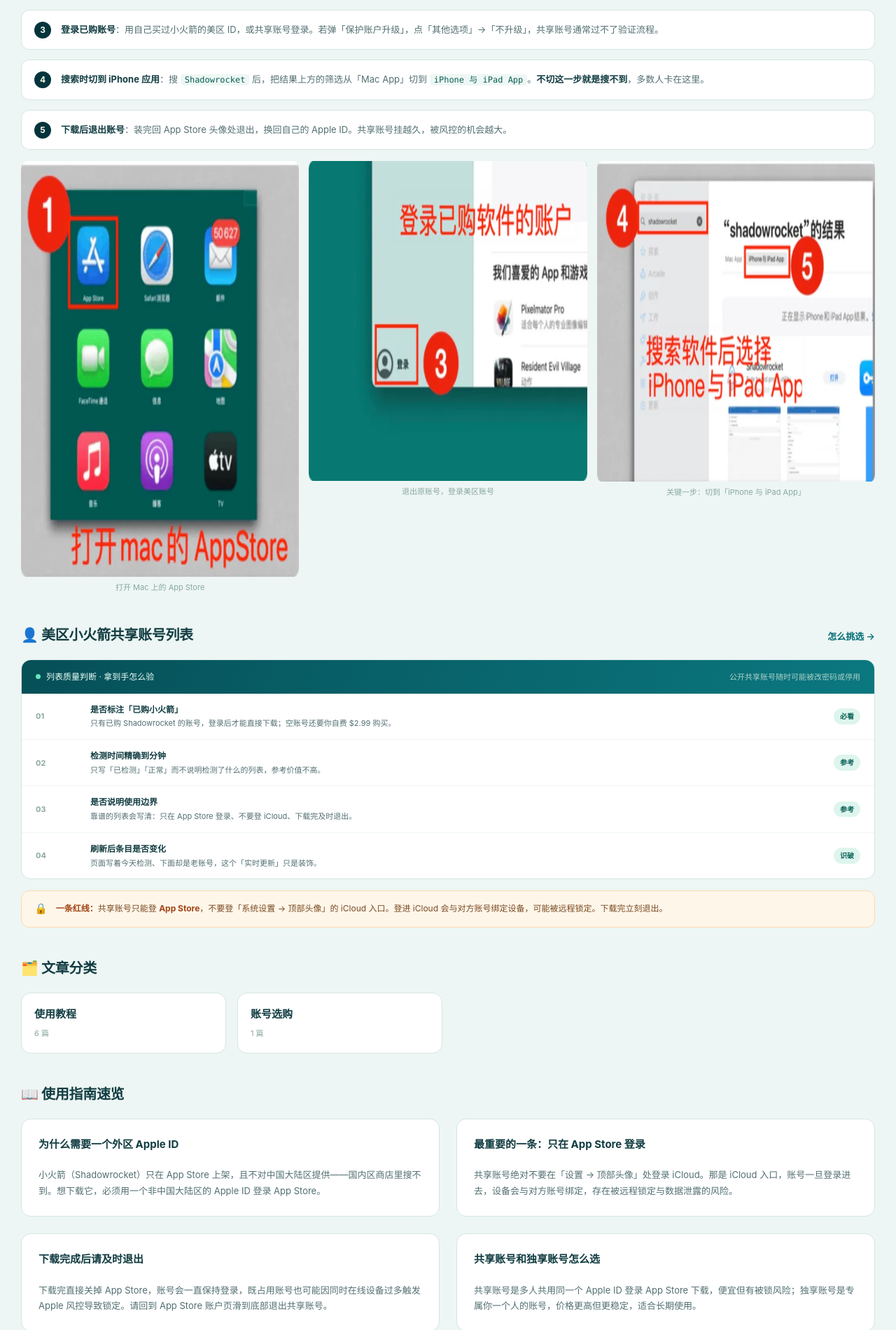
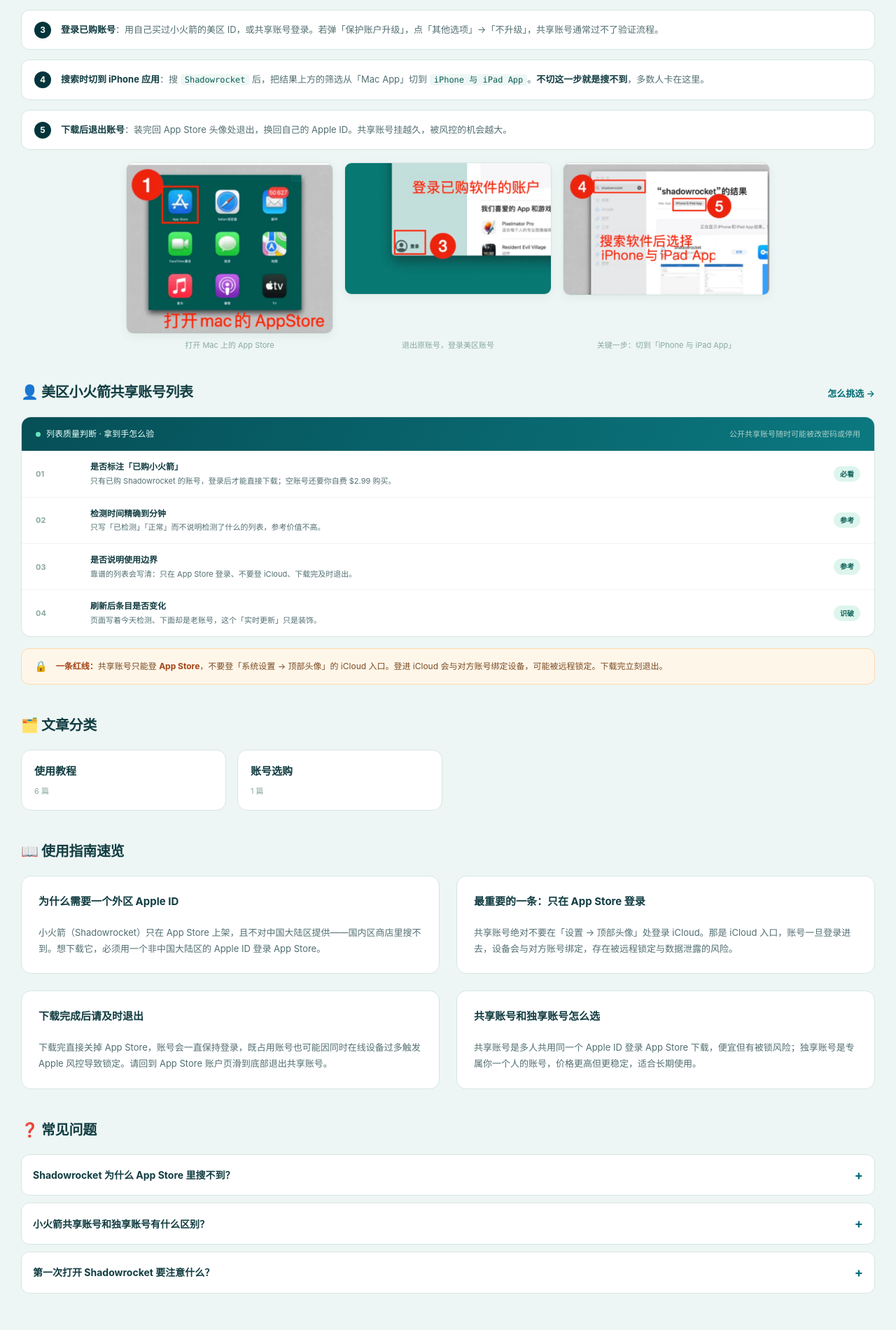
Before and after one commit to idxiaohuojian/idxiaohuojian.github.io, a Jekyll site: the page built from index.html, in a window 1280 px wide. Shown: the part 3454-5354 px from the top of the page at 70% size. Built offline with Jekyll 4.4.1, drawn with Linux system fonts in a browser that asks for light colours.

Commit message:
fix: 首页 fig-row 三图适配（等比缩放/等宽/图注齐平）
- .fig-row 改用 minmax(0,1fr) + max-width 920px，三图等宽居中
- 新增 .fig-row figure img 规则：width:100% + height:auto，避免按 HTML
  width/height 属性拉伸导致画面压扁
- figure 改 flex 纵向 + figcaption margin-top:auto，三栏图注底部齐平
- 修正 mac-ipad-app.webp 的 height 属性 458 -> 459（实际像素），消除 CLS
- CSS 版本串递增 20261028-citrus -> 20261029-figrow

Playwright 实测 1280/768/375 三档视口：全部 distorted=false，1280/768 图注齐平

```diff
--- a/_layouts/default.html
+++ b/_layouts/default.html
@@ -49,7 +49,7 @@
   </script>
   {% endif %}
 
-  <link rel="stylesheet" href="{{ site.url }}/assets/css/style.css?v=20261028-citrus">
+  <link rel="stylesheet" href="{{ site.url }}/assets/css/style.css?v=20261029-figrow">
 </head>
 <body>
   <div class="citrus-scene" aria-hidden="true">
--- a/assets/css/style.css
+++ b/assets/css/style.css
@@ -647,9 +647,10 @@
 .step-fig figcaption {
   font-size: 11px; color: #8aa8a0; margin-top: 8px; line-height: 1.7;
 }
-.fig-row { display: grid; grid-template-columns: repeat(3, 1fr); gap: 14px; margin: 16px 0 0; }
-.fig-row figure { margin: 0; }
-.fig-row figcaption { font-size: 11px; color: #8aa8a0; margin-top: 7px; text-align: center; line-height: 1.6; }
+.fig-row { display: grid; grid-template-columns: repeat(3, minmax(0, 1fr)); gap: 16px; margin: 18px auto 0; max-width: 920px; }
+.fig-row figure { margin: 0; display: flex; flex-direction: column; }
+.fig-row figure img { width: 100%; height: auto; display: block; border: 1px solid var(--line); border-radius: 10px; background: #fff; box-shadow: 0 4px 14px #0b3d420f; }
+.fig-row figcaption { font-size: 11px; color: #8aa8a0; margin-top: auto; text-align: center; line-height: 1.6; padding-top: 8px; }
 .steps-list li .step-fig { margin-top: 12px; }
 
 @media (max-width: 600px) {
--- a/index.html
+++ b/index.html
@@ -199,7 +199,7 @@
       <figcaption>退出原账号，登录美区账号</figcaption>
     </figure>
     <figure>
-      <img src="{{ site.url }}/assets/images/mac-ipad-app.webp" alt="App Store 搜索 Shadowrocket 后切换到 iPhone 与 iPad App 标签" loading="lazy" width="720" height="458">
+      <img src="{{ site.url }}/assets/images/mac-ipad-app.webp" alt="App Store 搜索 Shadowrocket 后切换到 iPhone 与 iPad App 标签" loading="lazy" width="720" height="459">
       <figcaption>关键一步：切到「iPhone 与 iPad App」</figcaption>
     </figure>
   </div>
```
